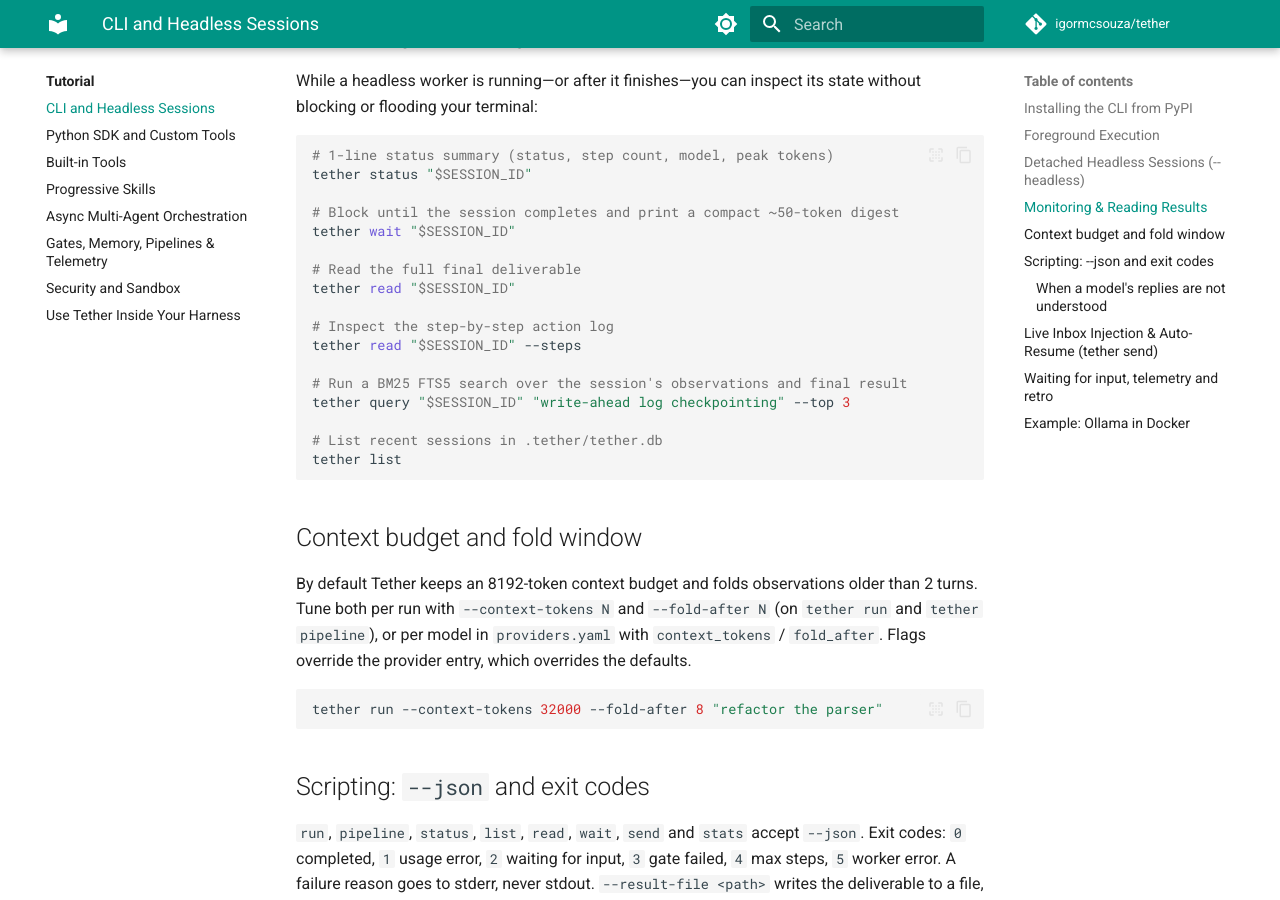
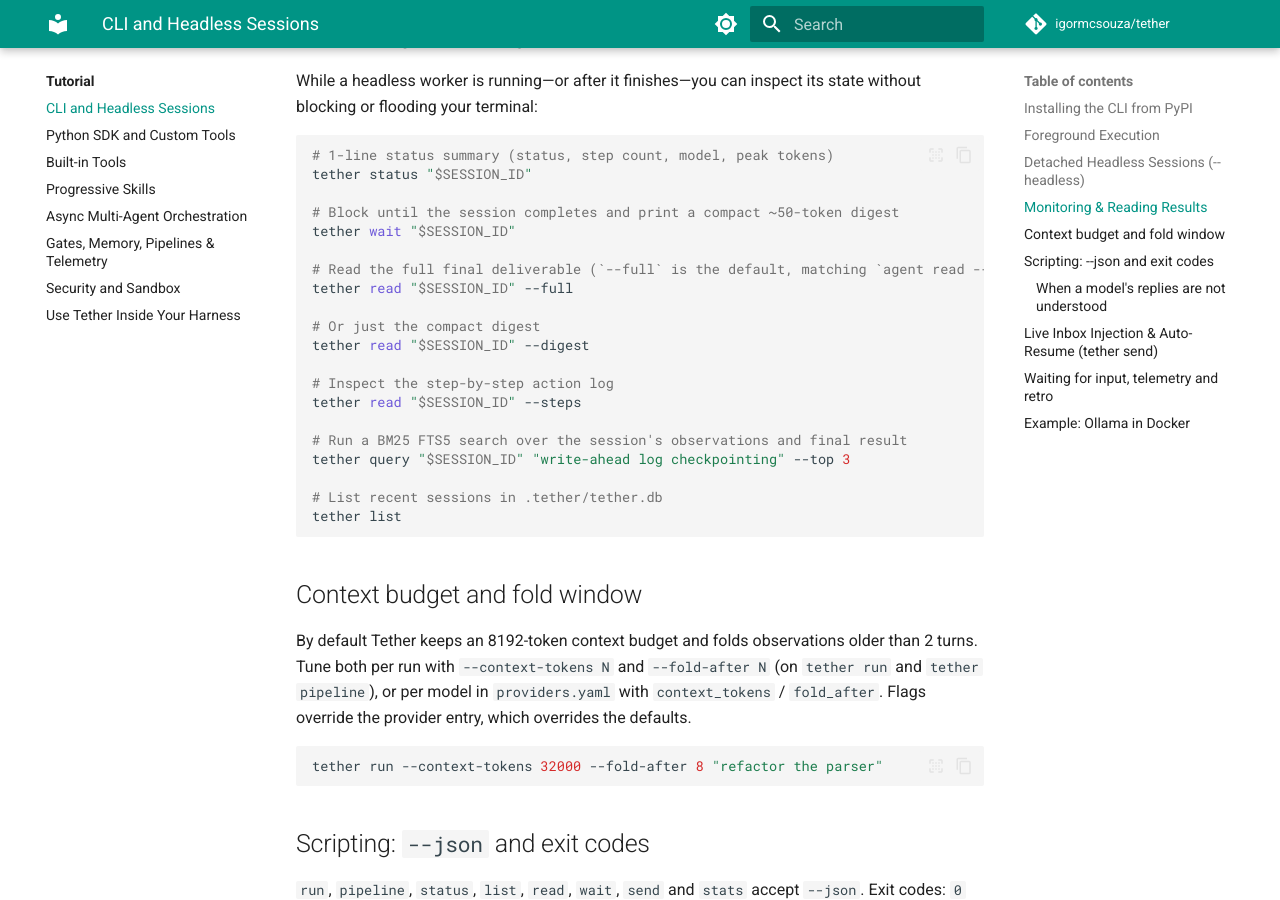
Before and after one commit to igormcsouza/tether, an MkDocs documentation site: the page built from docs/tutorial/cli-and-headless.md, in a window 1280 px wide and 900 px high, scrolled down 1292 px. Built offline with MkDocs 1.6.1 and Material for MkDocs 9.7.7, drawn with Linux system fonts in a browser that asks for light colours; comment, search, counter and statistics services are not loaded.

Commit message:
fix(cli): accept --full on tether read for agent read parity (#72)
Co-Authored-By: Claude Sonnet 5.5 <noreply@anthropic.com>

```diff
--- a/docs/tutorial/cli-and-headless.md
+++ b/docs/tutorial/cli-and-headless.md
@@ -63,8 +63,11 @@ tether status "$SESSION_ID"
 # Block until the session completes and print a compact ~50-token digest
 tether wait "$SESSION_ID"
 
-# Read the full final deliverable
-tether read "$SESSION_ID"
+# Read the full final deliverable (`--full` is the default, matching `agent read --full`)
+tether read "$SESSION_ID" --full
+
+# Or just the compact digest
+tether read "$SESSION_ID" --digest
 
 # Inspect the step-by-step action log
 tether read "$SESSION_ID" --steps
```
Also changed, not shown: AGENTS.md (+1 -1 lines), docs/reference/agent-interface.md (+1 -1 lines), docs/release-notes.md (+1 -0 lines), 2 other files.
